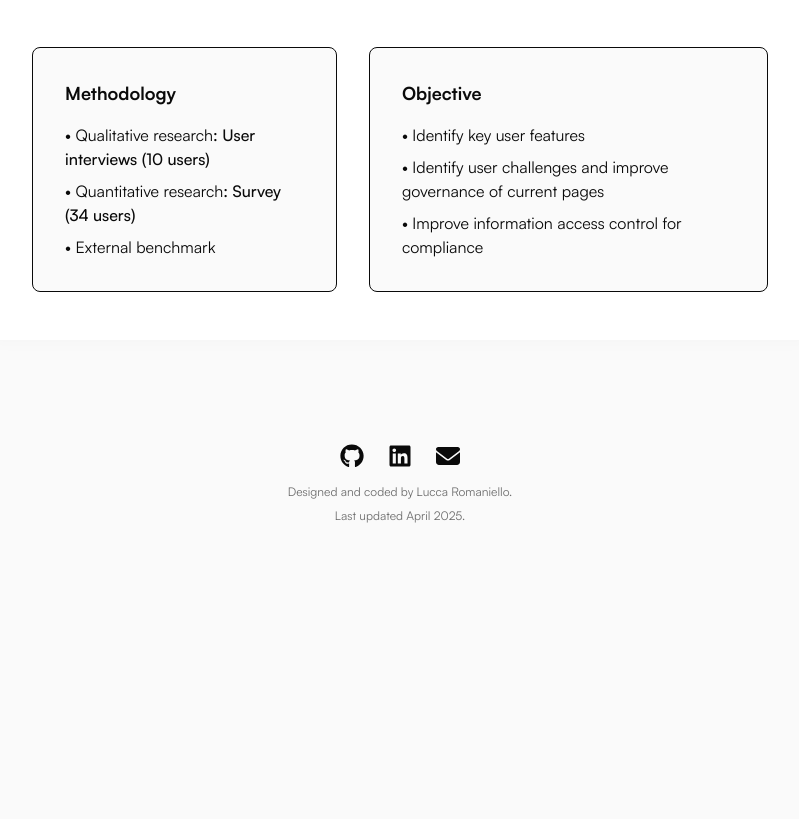
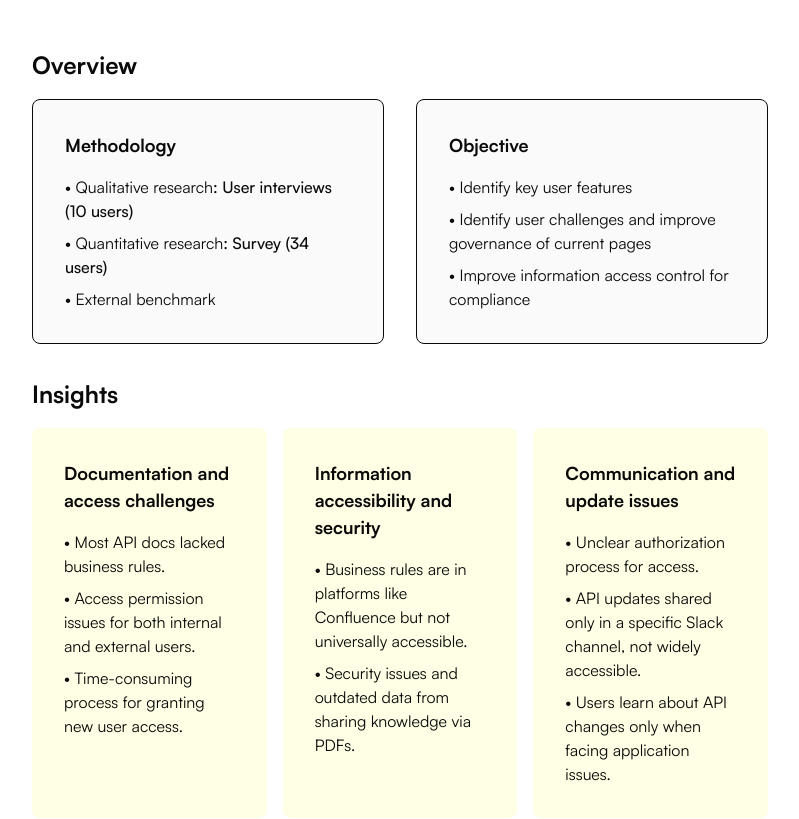
Before and after one commit to luccaromaniello/portfolio, a Next.js app: page /design/abinbev in a window 1280 px wide. Shown: the part 4320-5139 px from the top of the page, without its empty margins (240-1039 px from the left). Before the commit the page ends 4916 px from the top, so only its background shows below. Built offline with nearby package versions, Linux system fonts and the light colour scheme.

Commit message:
Adds research overview

```diff
--- a/src/components/cases/abinbev/ListCard/index.tsx
+++ b/src/components/cases/abinbev/ListCard/index.tsx
@@ -2,6 +2,7 @@ import "@/styles/cards.css";
 
 interface ListCardProps {
   title: string;
+  color?: ListColor;
   list: ListItem[];
 }
 
@@ -10,14 +11,23 @@ interface ListItem {
   highlight?: string;
 }
 
-const ListCard = ({ title, list }: ListCardProps) => {
+enum ListColor {
+  DEFAULT = 0,
+  YELLOW = 1,
+}
+
+const ListCard = ({ title, color, list }: ListCardProps) => {
   return (
     <div
-      className={`flex flex-col gap-4 p-8 bg-background rounded-lg border border-content-primary`}
+      className={
+        color
+          ? `flex flex-col gap-4 p-8 w-full bg-content-highlight/25 rounded-lg`
+          : `flex flex-col gap-4 p-8 w-full bg-background rounded-lg border border-content-primary`
+      }
     >
-      <h4 className="sm:text-lg font-bold leading-snug sm:leading-normal">
+      <h3 className="sm:text-lg font-bold leading-snug sm:leading-normal">
         {title}
-      </h4>
+      </h3>
       <ul className="flex flex-col gap-2">
         {list.map((item, index) => (
           <li key={index}>
--- a/src/components/cases/abinbev/ResearchOverview/index.tsx
+++ b/src/components/cases/abinbev/ResearchOverview/index.tsx
@@ -15,10 +15,68 @@ const ResearchOverview = () => {
     { text: "Improve information access control for compliance" },
   ];
 
+  const insights = [
+    [
+      { text: "Most API docs lacked business rules." },
+      {
+        text: "Access permission issues for both internal and external users.",
+      },
+      { text: "Time-consuming process for granting new user access." },
+    ],
+    [
+      {
+        text: "Business rules are in platforms like Confluence but not universally accessible.",
+      },
+      {
+        text: "Security issues and outdated data from sharing knowledge via PDFs.",
+      },
+    ],
+    [
+      {
+        text: "Unclear authorization process for access.",
+      },
+      {
+        text: "API updates shared only in a specific Slack channel, not widely accessible.",
+      },
+      {
+        text: "Users learn about API changes only when facing application issues.",
+      },
+    ],
+  ];
+
   return (
-    <div className="flex flex-col sm:flex-row gap-8 h-full">
-      <ListCard title="Methodology" list={methodology} />
-      <ListCard title="Objective" list={objective} />
+    <div className="flex flex-col gap-8">
+      <div className="flex flex-col gap-4">
+        <h4 className="text-lg sm:text-2xl font-bold leading-snug sm:leading-normal">
+          Overview
+        </h4>
+        <div className="flex flex-col sm:flex-row gap-8">
+          <ListCard title="Methodology" list={methodology} />
+          <ListCard title="Objective" list={objective} />
+        </div>
+      </div>
+      <div className="flex flex-col gap-4">
+        <h4 className="text-lg sm:text-2xl font-bold leading-snug sm:leading-normal">
+          Insights
+        </h4>
+        <div className="flex flex-row gap-4">
+          <ListCard
+            title="Documentation and access challenges"
+            list={insights[0]}
+            color={1}
+          />
+          <ListCard
+            title="Information accessibility and security"
+            list={insights[1]}
+            color={1}
+          />
+          <ListCard
+            title="Communication and update issues"
+            list={insights[2]}
+            color={1}
+          />
+        </div>
+      </div>
     </div>
   );
 };
--- a/tailwind.config.ts
+++ b/tailwind.config.ts
@@ -18,6 +18,7 @@ export default {
           primary: "#0A0A0A",
           secondary: "#6F6F6F",
           tertiary: "#B3B5BB",
+          highlight: "#FDFD96",
         },
         neutral: {
           white: "#FFFFFF",
```
